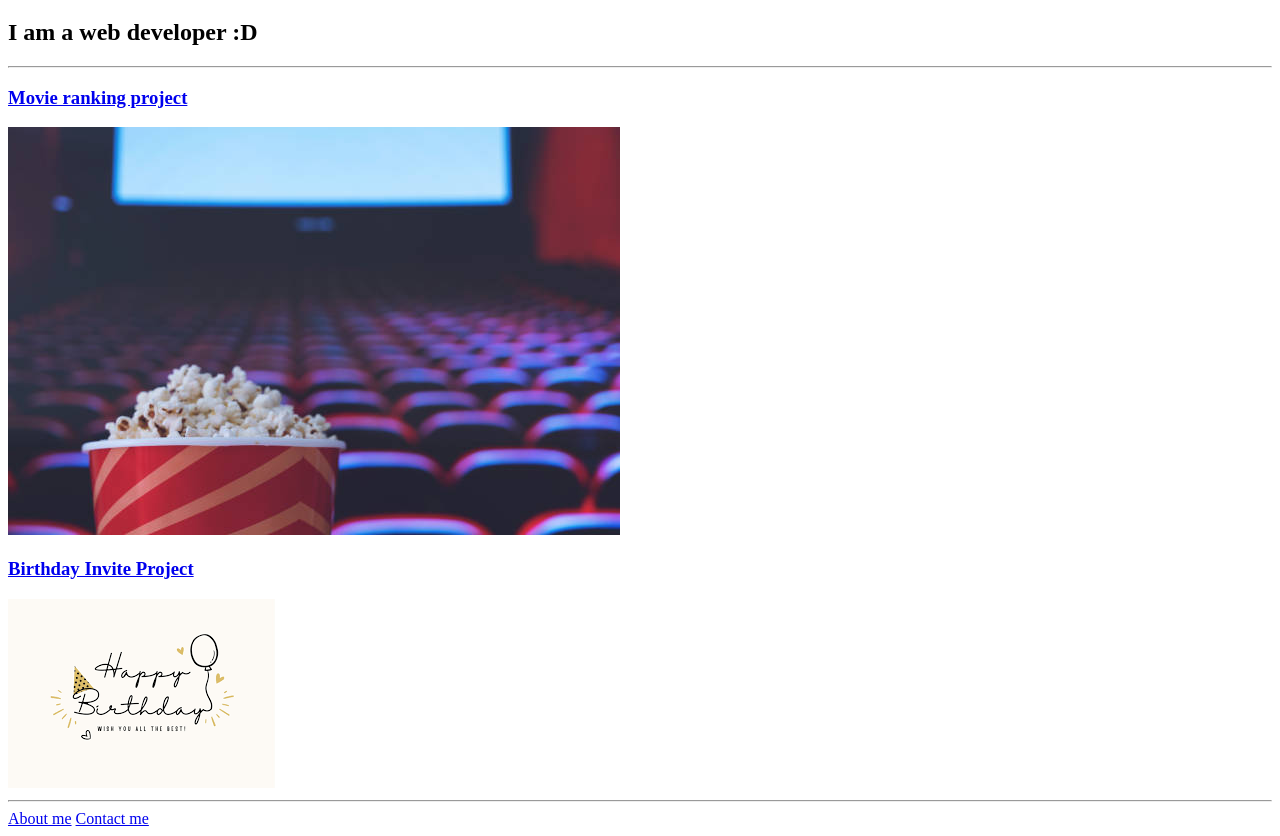
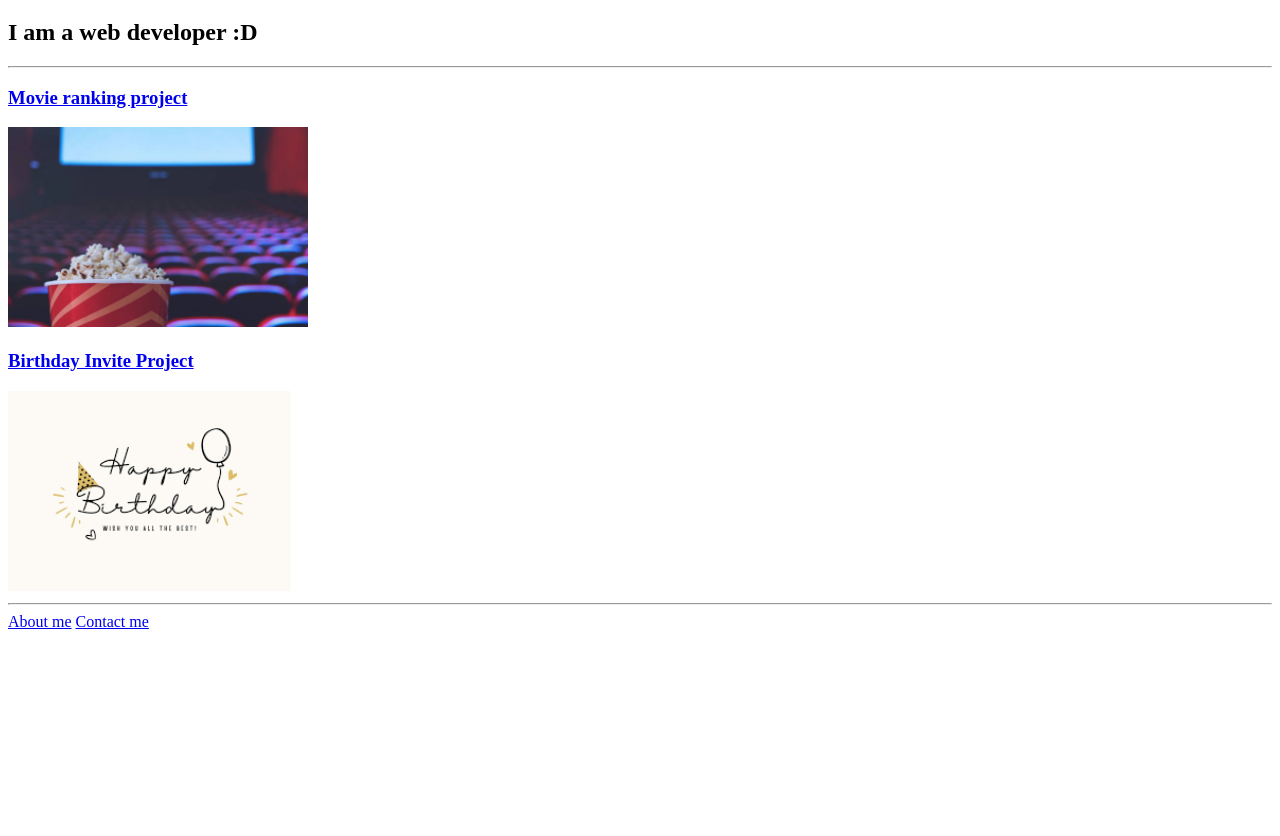
Before and after one commit to Izhaan0077/html, a plain HTML site: page index.html in a window 1280 px wide. Shown: the part 61-897 px from the top of the page. After the commit the page ends 800 px from the top, so only its background shows below. Drawn offline with Linux system fonts and the light colour scheme.

Commit message:
Update index.html

```diff
--- a/index.html
+++ b/index.html
@@ -9,9 +9,9 @@
     <h2>I am a web developer :D</h2>
     <hr />
     <a href="./public/movie-ranking.html"><h3>Movie ranking project</h3></a>
-    <img src="../istockphoto-1271522601-612x612.jpg" />
+    <img src="../istockphoto-1271522601-612x612.jpg" height="200" />
     <a href="./public/birthday-invite.html"><h3>Birthday Invite Project</h3></a>
-    <img src="../download.png" />
+    <img src="../download.png" height="200" />
     <hr />
     <a href="./public/about.html">About me</a> <a href="./public/contact.html">Contact me</a>
 
```
